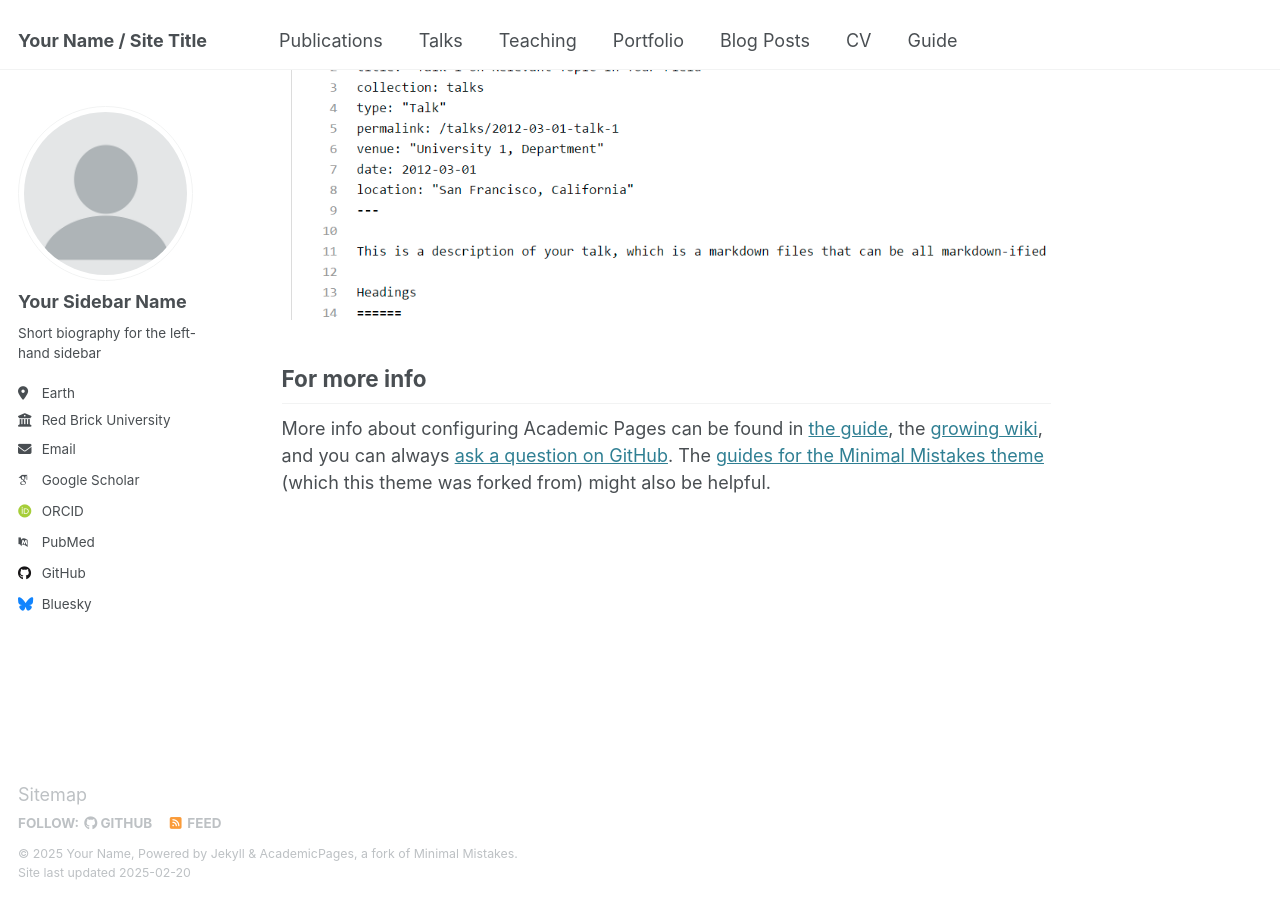
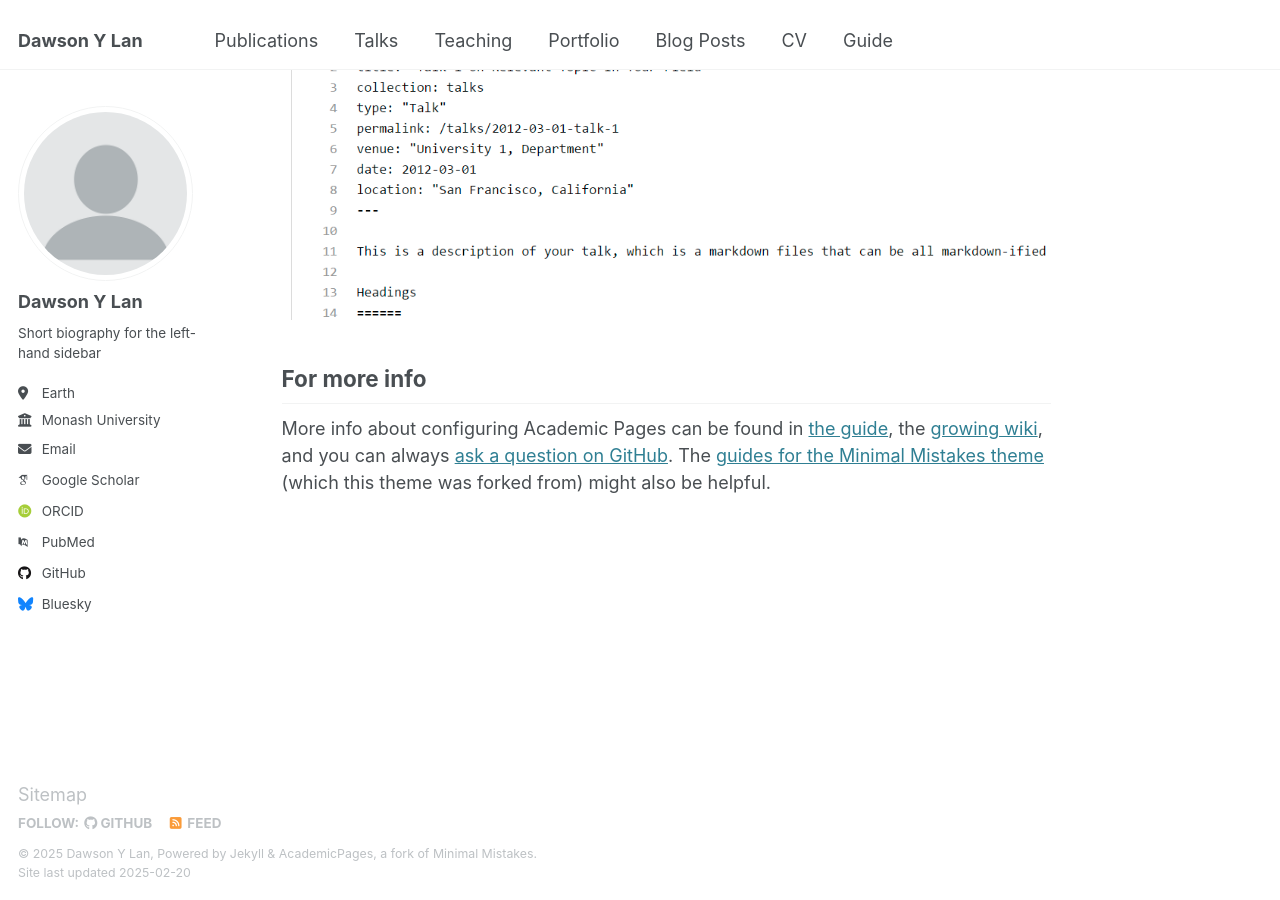
Before and after one commit to AnEvilBurrito/anevilburrito.github.io, a Jekyll site: the page built from _pages/about.md, in a window 1280 px wide and 900 px high, scrolled down 2642 px. Built offline with Jekyll 4.4.1, drawn with Linux system fonts in a browser that asks for light colours; some web fonts are replaced.

Commit message:
update config

```diff
--- a/_config.yml
+++ b/_config.yml
@@ -9,11 +9,11 @@
 # Basic Site Settings
 locale                   : "en-US"
 site_theme               : "default"
-title                    : "Your Name / Site Title"
+title                    : "Dawson Y Lan"
 title_separator          : "-"
-name                     : &name "Your Name"
-description              : &description "personal description"
-url                      : https://academicpages.github.io # the base hostname & protocol for your site e.g. "https://[your GitHub username].github.io"
+name                     : &name "Dawson Y Lan"
+description              : &description "I am a computational biology PhD Candidate"
+url                      : https://anevilburrito.github.io # the base hostname & protocol for your site e.g. "https://[your GitHub username].github.io"
 baseurl                  : "" # the subpath of your site, e.g. "/blog"
 repository               : "academicpages/academicpages.github.io"
 
@@ -23,13 +23,13 @@ repository               : "academicpages/academicpages.github.io"
 author:
   # Biographic information
   avatar           : "profile.png"
-  name             : "Your Sidebar Name"
+  name             : "Dawson Y Lan"
   pronouns         : # example: "she/her"
   bio              : "Short biography for the left-hand sidebar"
   location         : "Earth"
-  employer         : "Red Brick University"
+  employer         : "Monash University"
   uri              : # URL
-  email            : "none@example.org"
+  email            : "dawson.y.lan@gmail.com"
 
   # Academic websites
   arxiv            : # URL - Update with the correct link to your profile
```
